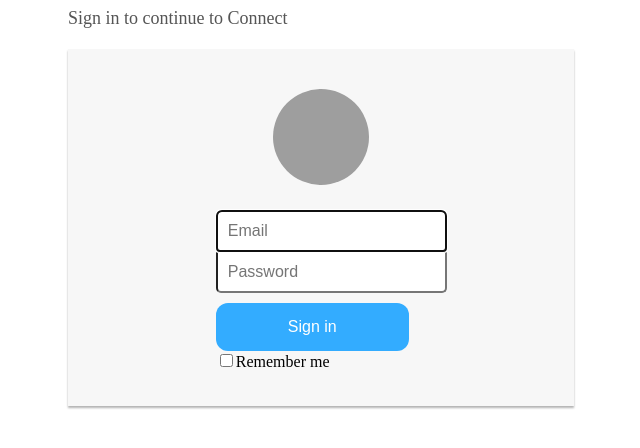
After one commit to Aashish59/PeakyBlinders_ADC7_PartII, a Django app: page /userlog in a window 1280 px wide. The commit adds this page. Shown: the top 448 px of the page, without its empty margins (190-830 px from the left). Run offline with Django 3.2, Linux system fonts and the light colour scheme; some libraries are stand-ins or nearby versions; grey boxes are pictures that could not be loaded.

Commit message:
Signup/Login/Logout extended

```diff
--- a/Project/Connect/static/CSS/login.css
+++ b/Project/Connect/static/CSS/login.css
@@ -1,29 +1,90 @@
-form {
-  border: 3px solid #f1f1f1;
+.container{
+width : 40%;
+height : 40%;
+margin-left: 250px;
+border-radius: 12px;
 }
+.form-signin
+{
+    max-width: 330px;
+    padding: 15px;
+    margin: 0 auto;
+}
+.form-signin .form-signin-heading, .form-signin .checkbox
+{
+    margin-left: 60px;
+    margin-bottom: 10px;
 
-/* Full-width inputs */
-input[type=text], input[type=password], input[type=email]{
-  width: 100%;
-  padding: 12px 20px;
-  margin: 8px 0;
+}
+.form-signin .checkbox
+{
+    font-weight: normal;
+}
+.form-signin .form-control
+{
+    position: relative;
+    font-size: 16px;
+    height: auto;
+    padding: 10px;
+    -webkit-box-sizing: border-box;
+    -moz-box-sizing: border-box;
+    box-sizing: border-box;
+}
+.form-signin .form-control:focus
+{
+    z-index: 2;
+}
+.form-signin input[type="text"]
+{
+  margin-left: 60px;
+  margin-bottom: -1px;
+  border-radius: 5px;
+  border-bottom-left-radius: 0;
+  border-bottom-right-radius: 0;
+}
+.form-signin input[type="password"]
+{
+    border-radius: 5px;
+    margin-left: 60px;
+    margin-bottom: 10px;
+    border-top-left-radius: 0;
+    border-top-right-radius: 0;
+}
+.account-wall
+{
+    margin-top: 20px;
+    padding: 40px 0px 20px 0px;
+    background-color: #f7f7f7;
+    -moz-box-shadow: 0px 2px 2px rgba(0, 0, 0, 0.3);
+    -webkit-box-shadow: 0px 2px 2px rgba(0, 0, 0, 0.3);
+    box-shadow: 0px 2px 2px rgba(0, 0, 0, 0.3);
+}
+.login-title
+{
+    color: #555;
+    font-size: 18px;
+    font-weight: 400;
+    display: block;
+}
+.profile-img
+{
+    width: 96px;
+    height: 96px;
+    margin: 0 auto 10px;
+    display: block;
+    -moz-border-radius: 50%;
+    -webkit-border-radius: 50%;
+    border-radius: 50%;
+}
+.btn {
+  margin-left: 60px;
+  background-color: 33acff; /* Blue */
+  border: none;
+  border-radius: 12px;
+  color: white;
+  padding: 15px 72px;
+  text-align: center;
+  text-decoration: none;
   display: inline-block;
-  border: 1px solid #ccc;
-  box-sizing: border-box;
+  font-size: 16px;
 }
-
-/* Set a style for all buttons */
-button {
-  background-color: #4CAF50;
-  color: white;
-  padding: 14px 20px;
-  margin: 8px 0;
-  border: none;
-  cursor: pointer;
-  width: 100%;
-}
-
-/* Add a hover effect for buttons */
-button:hover {
-  opacity: 0.8;
-}
--- /dev/null
+++ b/Project/Connect/templates/slogin.html
@@ -0,0 +1,22 @@
+{% load static %}
+<link rel="stylesheet" type="text/css" href="{% static 'CSS/login.css' %}">
+<script src="//netdna.bootstrapcdn.com/bootstrap/3.0.0/js/bootstrap.min.js"></script>
+<script src="//code.jquery.com/jquery-1.11.1.min.js"></script>
+<!------ Include the above in your HEAD tag ---------->
+
+<div class="container">
+    <div class="row">
+        <div class="col-sm-6 col-md-4 col-md-offset-4">
+            <h1 class="text-center login-title">Sign in to continue to Connect</h1>
+            <div class="account-wall">
+                <img class="profile-img" src="https://lh5.googleusercontent.com/-b0-k99FZlyE/AAAAAAAAAAI/AAAAAAAAAAA/eu7opA4byxI/photo.jpg?sz=120"  alt="">
+                <form class="form-signin">
+                <input type="text" class="form-control" placeholder="Email" required autofocus>
+                <input type="password" class="form-control" placeholder="Password" required><br>
+                <button class="btn-success btn" type="submit">Sign in</button><br>
+                <label class="checkbox pull-left">
+                    <input type="checkbox" value="remember-me">Remember me
+                </label>
+                </form>
+    </div>
+</div>
--- a/Project/Connect/urls.py
+++ b/Project/Connect/urls.py
@@ -3,5 +3,8 @@ from django.urls import path
 from .views import *
 
 urlpatterns = [
-    path('signup/',register)
+    path('signup/',register),
+    path('home/',homepage),
+    path('adminpanel/',adminPanel)
+
 ]
--- a/Project/Connect/views.py
+++ b/Project/Connect/views.py
@@ -1,27 +1,69 @@
 from django.shortcuts import render
-from django.http import HttpResponse
+from django.http import HttpResponse,Http404
 from django.contrib.auth.models import User
 from django.contrib.auth import authenticate,login,logout
+from django.shortcuts import redirect
+
 
 # Create your views here.
+def homepage(request):
+    print(request.user)
+    if request.user.is_authenticated:
+      return render(request,'Front.html')
+    else:
+      return redirect(adminLogin)
+
 def register(request):
+    if not request.user.is_superuser and not request.user.is_staff:
+        return HttpResponse('you are not an admin bro')
     if request.method =="GET":
-        return render(request,'registration/register.html')
+        return render(request,'register.html')
     else:
         print(request.POST)
         user = User.objects.create_user(username=request.POST['input_username'],password=request.POST['input_password'],email=request.POST['input_email'])
         user.save()
-        return HttpResponse("Signup Successful")
+        return render(request,'login.html')
 
-def ulogin(request):
+def adminLogin(request):
     if request.method =="GET":
-        return render (request,'registration/login.html')
+        return render (request,'login.html')
     else:
         print(request.POST)
         user = authenticate(username=request.POST['input_username'],password=request.POST['input_password'])
         print(user)
         if user is not None:
             login(request,user)
-            return render(request,"page.html")
+            return redirect(adminPanel)
         else:
             return HttpResponse("Authentication Failed")
+
+
+def adminPanel(request):
+    if not request.user.is_superuser and not request.user.is_staff:
+        return HttpResponse('you are not an admin bro')
+    print(request.user)
+    if request.user.is_authenticated:
+      return render(request,'admin.html')
+    else:
+      return redirect(adminLogin)
+
+def adminLogout(request):
+    logout(request)
+    return redirect(adminLogin)
+
+def userLogin(request):
+    if request.method=="GET":
+        return render(request,'slogin.html')
+    else:
+        print(request.Post)
+        user = authenticate(username=request.POST['input_username'],password=request.POST['input_password'])
+        print(user)
+        if user is not None:
+            login(request,user)
+            return HttpResponse("Logged in")
+        else:
+            return HttpResponse("Authentication Failed")
+
+def userLogout(request):
+    logout(request)
+    return redirect(userLogin)
--- a/Project/connect_project/settings.py
+++ b/Project/connect_project/settings.py
@@ -119,6 +119,11 @@ USE_TZ = True
 STATICFILES_DIRS = (
     os.path.join(os.path.dirname(__file__), 'static').replace('\\','/'),
 )
+
+STATICFILES_FINDERS = [
+    'django.contrib.staticfiles.finders.AppDirectoriesFinder',
+]
+
 # https://docs.djangoproject.com/en/3.0/howto/static-files/
 
 STATIC_URL = '/static/'
--- a/Project/connect_project/urls.py
+++ b/Project/connect_project/urls.py
@@ -15,7 +15,10 @@ Including another URLconf
 """
 from django.contrib import admin
 from django.urls import path, include
-from Connect.views import ulogin
+from Connect.views import adminLogin
+from Connect.views import adminLogout
+from Connect.views import userLogin
+from Connect.views import userLogout
 
 
 urlpatterns = [
@@ -23,11 +26,13 @@ urlpatterns = [
 ]
 
 urlpatterns += [
-    path('Connect/',include('Connect.urls'))
+    path('',include('Connect.urls'))
 ]
 
 urlpatterns += [
     # path('accounts/',include('django.contrib.auth.urls')),
-    path('accounts/login/',ulogin)
-
+    path('adminlog/',adminLogin),
+    path('logout/',adminLogout),
+    path('userlog',userLogin),
+    path('userlogout',userLogout)
 ]
```
Also changed, not shown: Project/Connect/templates/Front.html (added, +125 -0 lines), Project/Connect/templates/admin.html (added, +13 -0 lines), Project/Connect/templates/base.html (added, +16 -0 lines), Project/Connect/templates/home.html (added, +105 -0 lines), Project/Connect/templates/login.html (added, +24 -0 lines), Project/Connect/templates/register.html (added, +48 -0 lines), Project/Connect/templates/registration/login.html (deleted, +0 -21 lines), Project/Connect/templates/registration/register.html (deleted, +0 -22 lines), Project/db.sqlite3.
